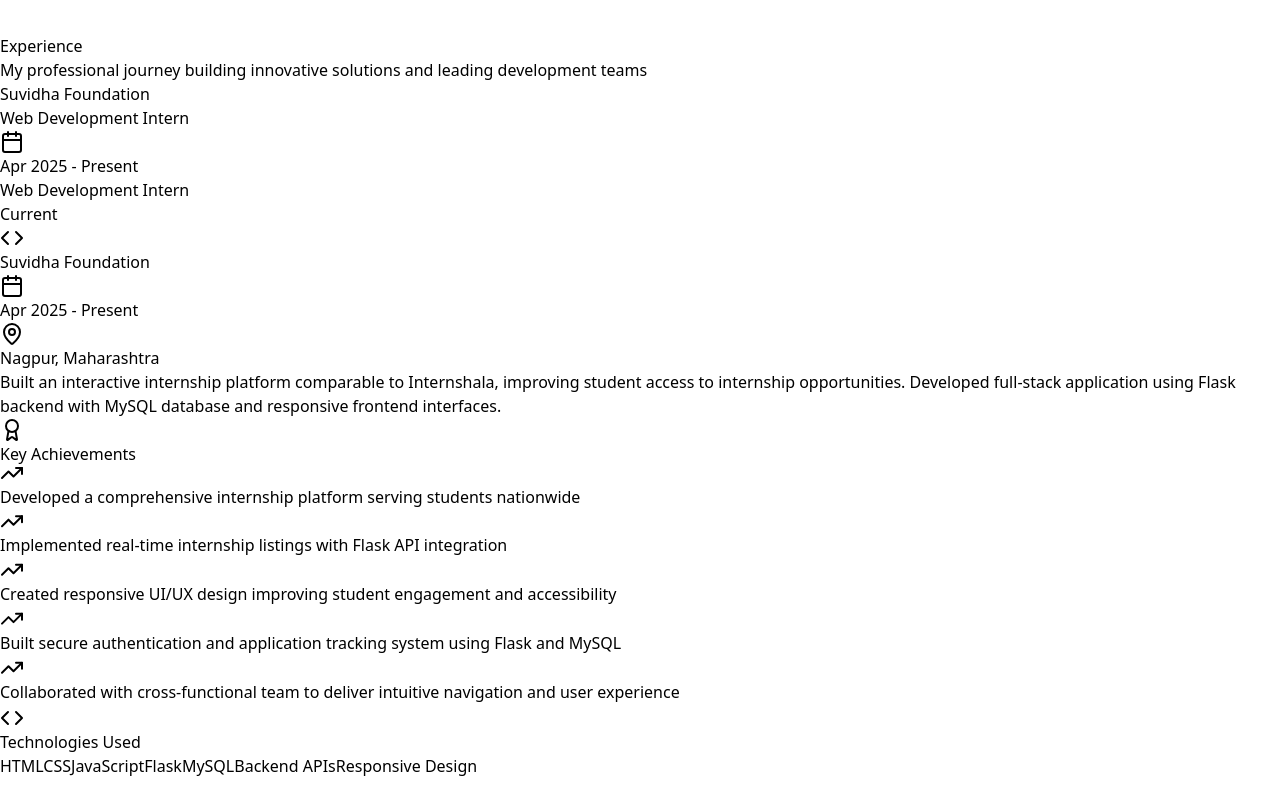
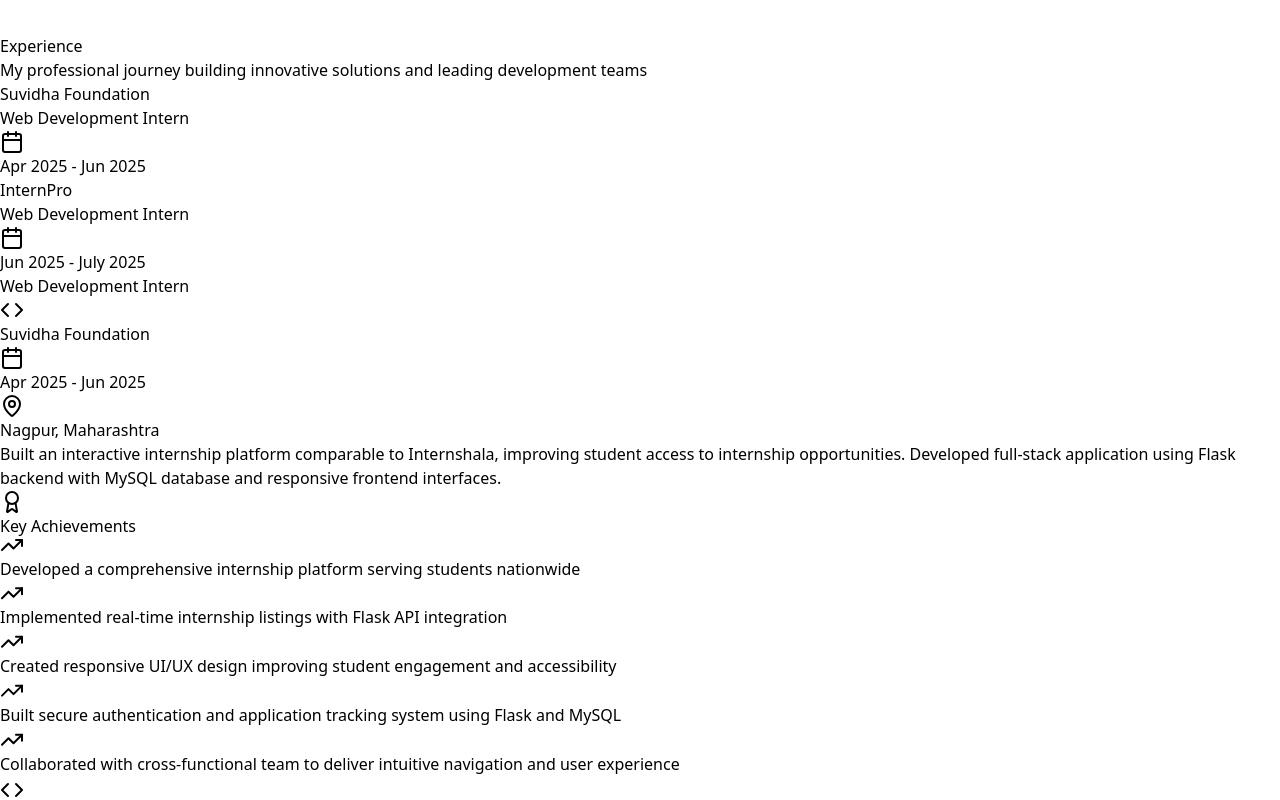
Before and after one commit to Kalpak15/CV, a React (Vite) app: page / in a window 1280 px wide. Shown: the part 6600-7400 px from the top of the page. Built offline with nearby package versions, Linux system fonts and the light colour scheme.

Commit message:
Adding an Updations

```diff
--- a/src/pages/About.jsx
+++ b/src/pages/About.jsx
@@ -594,7 +594,7 @@
 
             <div className={`transition-all duration-1000 ease-out ${loaded ? 'opacity-100' : 'opacity-0 translate-y-8'}`} style={{ transitionDelay: '1100ms' }}>
               <a
-                href="https://drive.google.com/file/d/17gz1_TUjPsIOhlnf6ILcSioVk40yQquc/view?usp=sharing"
+                href="https://drive.google.com/file/d/1r7v3Z1jrt4VysrLVmkv7YiMTeckaSbbj/view?usp=sharing"
                 className="inline-flex items-center px-6 py-3 sm:px-8 sm:py-4 bg-gradient-to-r from-purple-600 to-blue-600 text-white font-medium rounded-full hover:shadow-lg hover:shadow-purple-500/30 transition duration-300 transform hover:-translate-y-1 relative overflow-hidden group text-sm sm:text-base"
                 target="_blank"
                 rel="noopener noreferrer"
--- a/src/pages/Acheivments.jsx
+++ b/src/pages/Acheivments.jsx
@@ -142,7 +142,7 @@
   const achievements = [
     {
       id: 1,
-      title: "200+ Coding Problems",
+      title: "300+ Coding Problems",
       organization: "Leetode ",
       year: "2023",
       description: "Solved on LeetCode , improving algorithmic problem-solving skills.",
@@ -200,6 +200,15 @@
       date: "Augest 2024",
       credentialId: "-",
       link: "https://drive.google.com/file/d/1-NieXb2erGc2Ojqh_4I3kRcP0l6y6102/view?usp=sharing",
+      icon: <FileCheck className="w-8 h-8 text-pink-400" />
+    },
+    {
+      id: 3,
+      title: "GDG on Campus Solution",
+      organization: "Vidyalanakar Institute Of Technology",
+      date: "April 2025",
+      credentialId: "-",
+      link: "https://drive.google.com/file/d/1GpsOf4oeKSwKt4q3OduyALX_-erRFgZG/view?usp=sharing",
       icon: <FileCheck className="w-8 h-8 text-pink-400" />
     },
     // {
--- a/src/pages/Experience.jsx
+++ b/src/pages/Experience.jsx
@@ -18,9 +18,9 @@
       id: 1,
       company: "Suvidha Foundation",
       position: "Web Development Intern",
-      duration: "Apr 2025 - Present",
+      duration: "Apr 2025 - Jun 2025",
       location: "Nagpur, Maharashtra",
-      type: "Part-time",
+      type: "Remote",
       description: "Built an interactive internship platform comparable to Internshala, improving student access to internship opportunities. Developed full-stack application using Flask backend with MySQL database and responsive frontend interfaces.",
       achievements: [
             "Developed a comprehensive internship platform serving students nationwide",
@@ -30,7 +30,23 @@
             "Collaborated with cross-functional team to deliver intuitive navigation and user experience"
         ],
       technologies: ["HTML", "CSS", "JavaScript", "Flask", "MySQL", "Backend APIs", "Responsive Design"],
-      current: true
+      current: false
+    },
+    {
+      id: 1,
+      company: "InternPro",
+      position: "Web Development Intern",
+      duration: "Jun 2025 - July 2025",
+      location: "Nagpur, Maharashtra",
+      type: "Remote",
+      description: "Built a Restaurant Management System using MERN stack to manage menus, orders, and reservations with secure role-based access.",
+      achievements: [
+            "Designing and developing full-stack modules (menu, orders, reservations) using React.js, Express.js, and MongoDB as part of a Restaurant Management System.",
+            "Implementing secure RESTful APIs with JWT-based authentication, enabling role-based access control and enhancing system security by 40%.",
+            "Optimizing frontend performance by applying lazy loading and code-splitting techniques, resulting in 30% faster page loads."
+        ],
+      technologies: ["React.js", "Express.js", "MongoDB"],
+      current: false
     }
   ];
 
```
